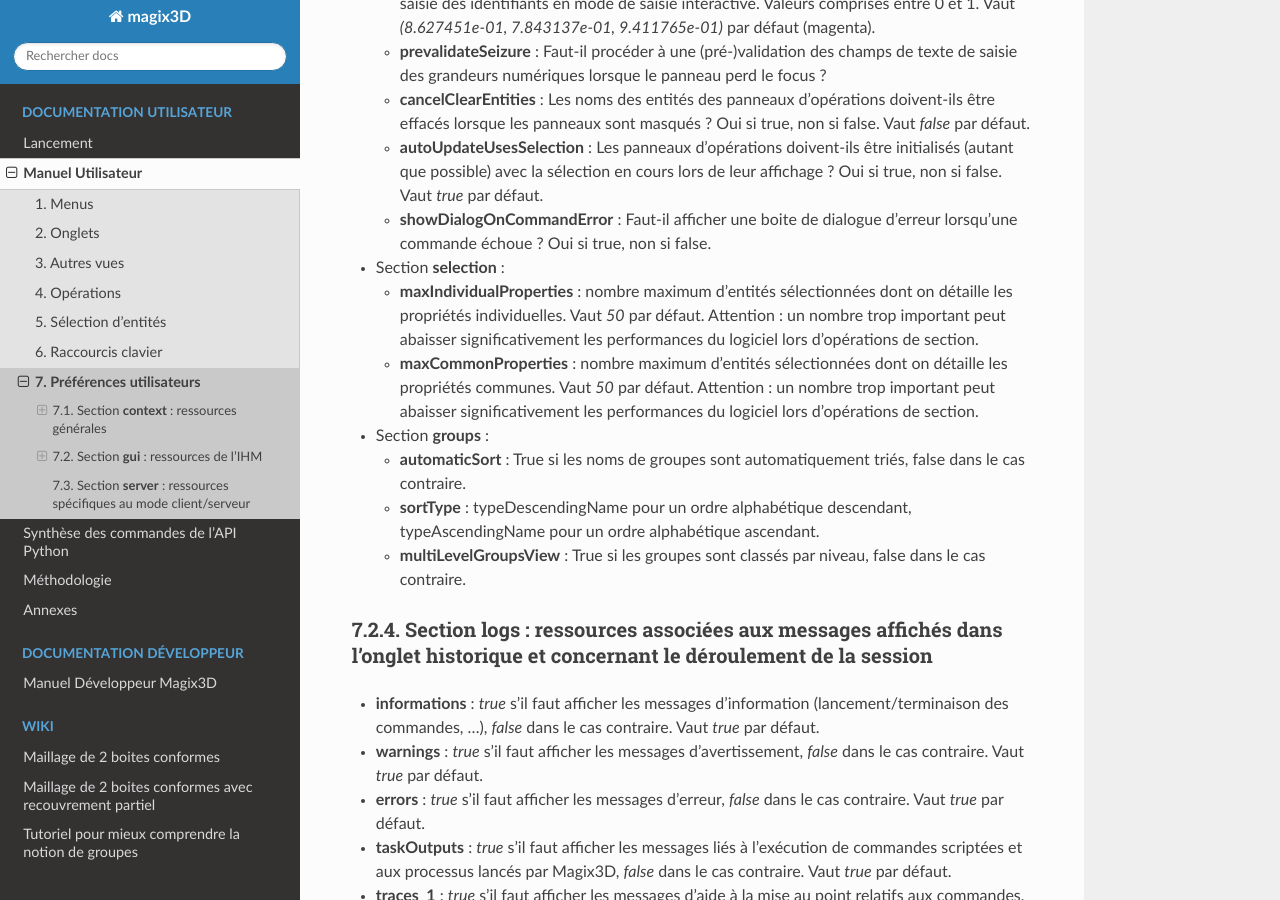
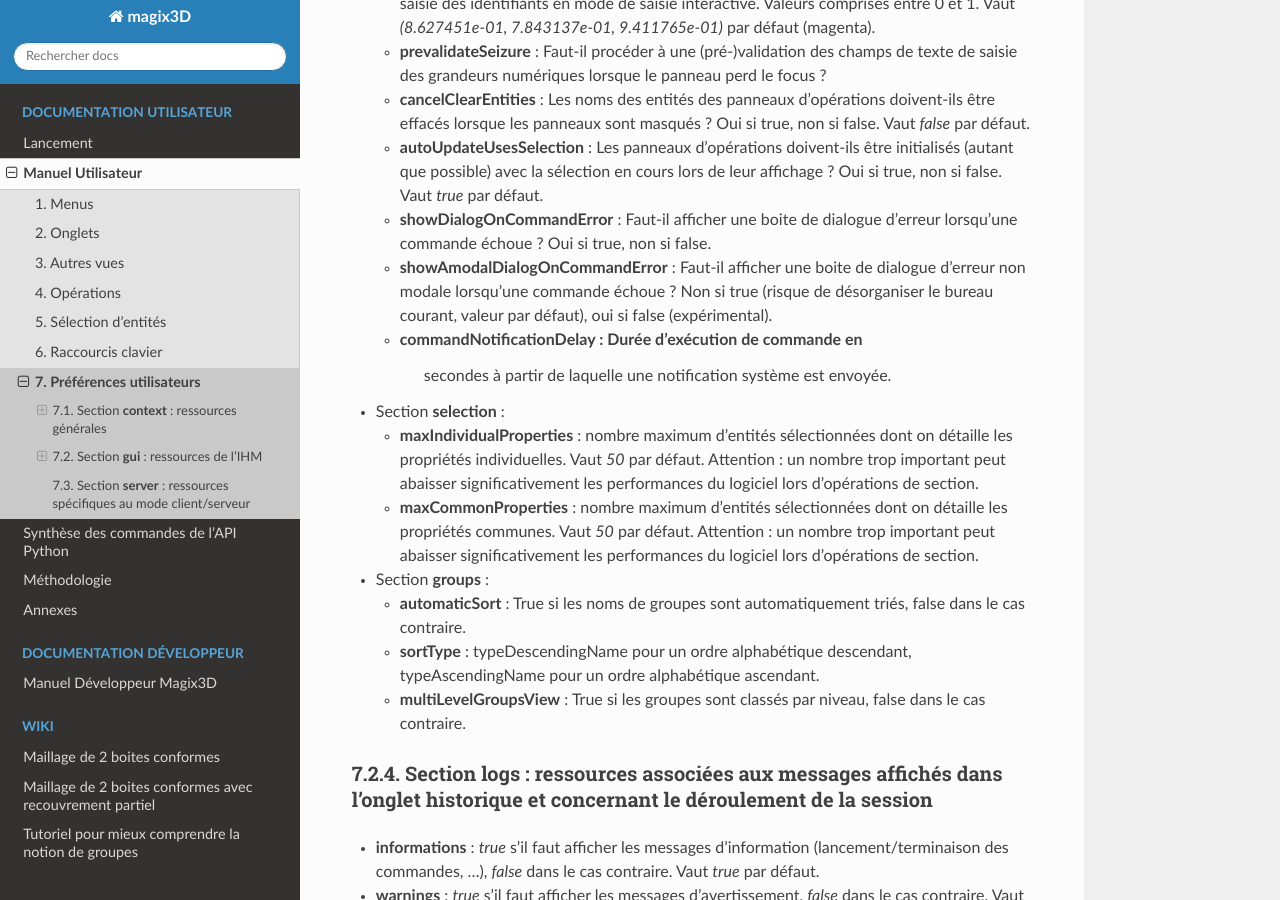
Before and after one commit to LIHPC-Computational-Geometry/magix3d, a Sphinx documentation site: the page built from Docs/pages/preferences.rst, in a window 1280 px wide and 900 px high, scrolled down 4574 px. Built offline with Sphinx 7.4.7 and the Read the Docs theme 2.0.0, drawn with Linux system fonts in a browser that asks for light colours; pages that are not in the unit, such as notebooks, are missing from menus; the version number could not be read and is left out.

Commit message:
Documentation update.

```diff
--- a/Docs/pages/preferences.rst
+++ b/Docs/pages/preferences.rst
@@ -312,14 +312,23 @@ Section **panels** : ressources des panneaux de l’IHM
       sont masqués ? Oui si true, non si false. Vaut *false* par
       défaut.
 
-   -  **autoUpdateUsesSelection** : Les panneaux d'opérations doivent-ils être initialisés
-      (autant que possible) avec la sélection en cours lors de leur affichage ? Oui si true, non
+   -  **autoUpdateUsesSelection** : Les panneaux d'opérations
+      doivent-ils être initialisés (autant que possible) avec la
+      sélection en cours lors de leur affichage ? Oui si true, non
       si false. Vaut *true* par défaut.
 
    -  **showDialogOnCommandError** : Faut-il afficher une boite de
-      dialogue d'erreur lorsqu'une commande échoue ? Oui si true,
-      non si false.
+      dialogue d'erreur lorsqu'une commande échoue ? Oui si true, non si
+      false.
 
+   -  **showAmodalDialogOnCommandError** : Faut-il afficher une boite de
+      dialogue d'erreur non modale lorsqu'une commande échoue ? Non si
+      true (risque de désorganiser le bureau courant, valeur par
+      défaut), oui si false (expérimental).
+
+   - **commandNotificationDelay** : Durée d'exécution de commande en
+      secondes à partir de laquelle une notification système est
+      envoyée.
 
 -  Section **selection** :
 
```
Also changed, not shown: 1 other file.
